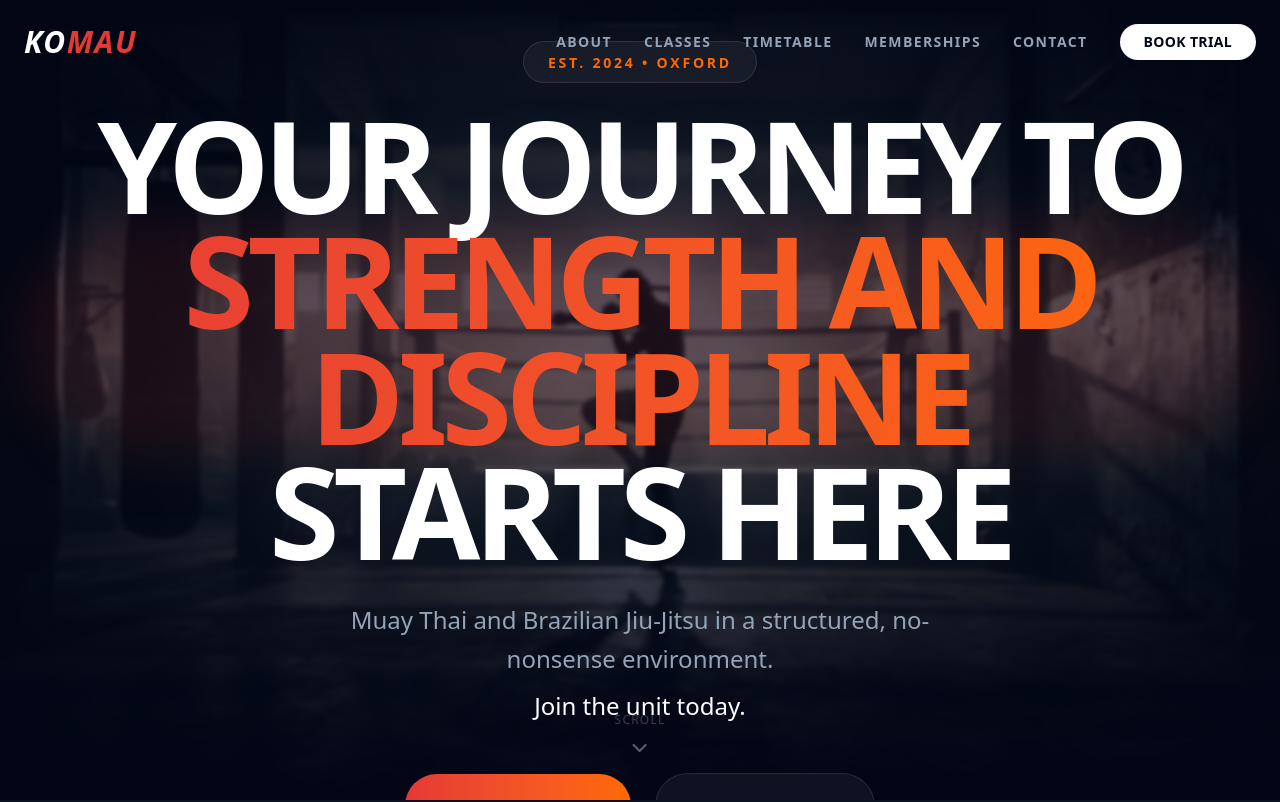
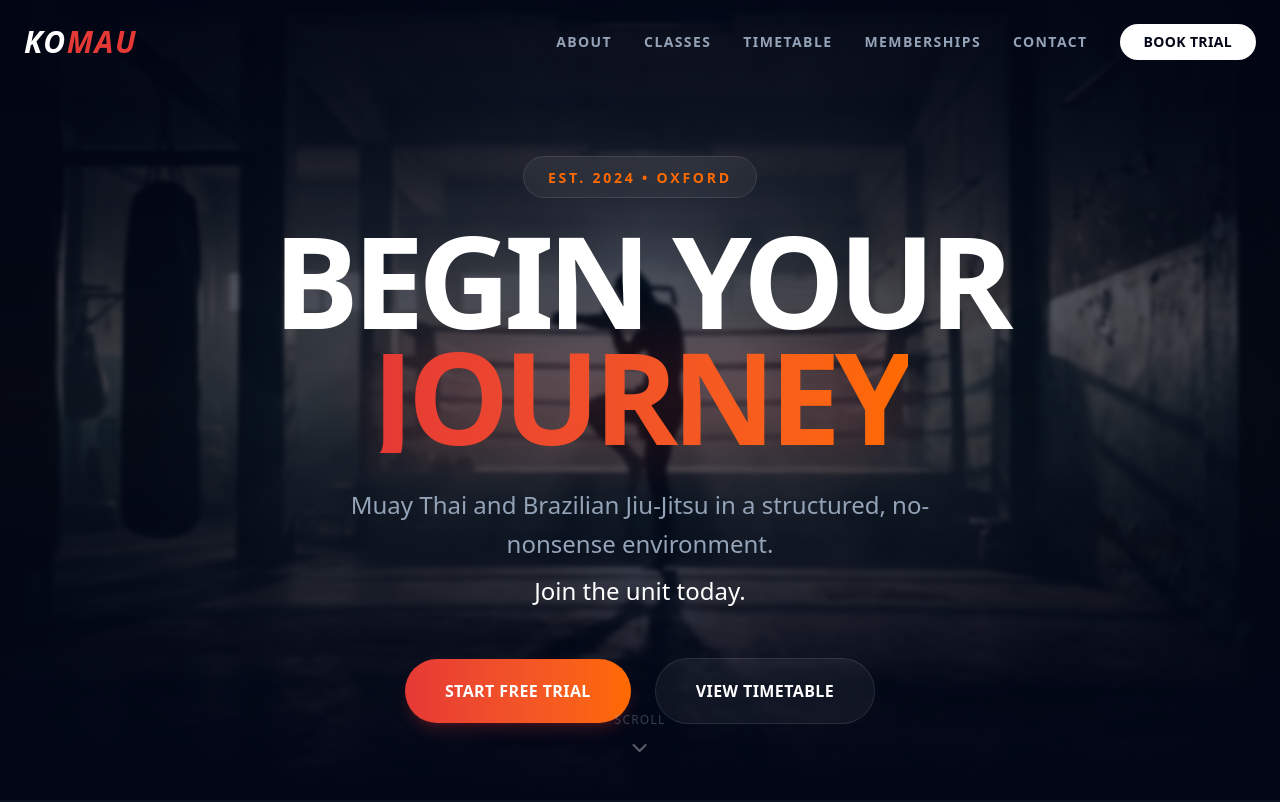
Before and after one commit to Godwinofd/Komau-website, a Next.js app: page / in a window 1280 px wide. Shown: the top 802 px of the page. Built offline with nearby package versions, Linux system fonts and the light colour scheme.

Commit message:
feat: simplify hero headline to 'Begin Your Journey'

```diff
--- a/components/Hero.tsx
+++ b/components/Hero.tsx
@@ -22,13 +22,11 @@ const Hero = () => {
                 </div>
 
                 <h1 className="text-5xl sm:text-6xl md:text-8xl lg:text-9xl font-heading font-bold text-white mb-6 md:mb-8 tracking-tighter uppercase leading-[0.9] drop-shadow-2xl animate-fade-in-up opacity-0" style={{ animationDelay: '0.3s' }}>
-                    Your Journey to <br />
+                    Begin Your <br />
                     <span className="text-transparent bg-clip-text bg-gradient-to-r from-primary to-accent relative inline-block">
-                        Strength and Discipline
+                        Journey
                         <span className="absolute -inset-1 bg-primary/20 blur-xl -z-10 rounded-full opacity-50"></span>
                     </span>
-                    <br />
-                    Starts Here
                 </h1>
 
                 <p className="text-base sm:text-lg md:text-2xl text-text-secondary max-w-2xl mx-auto mb-8 md:mb-12 font-light leading-relaxed animate-fade-in-up opacity-0 px-4" style={{ animationDelay: '0.5s' }}>
```
